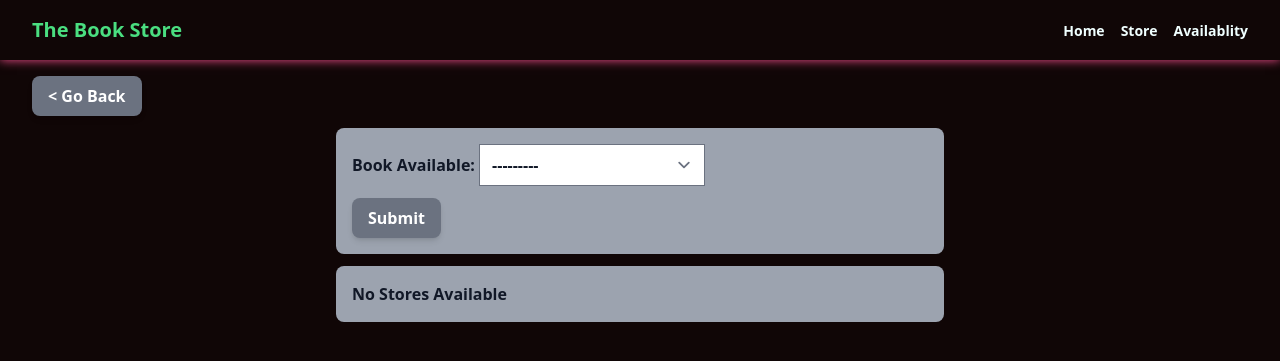
After one commit to KNIGHTCORE47/Django_Course_ChaiAurCode, a Django app: template 007_Django_Project_01_Django_Forms/djangoProject02/bookStore/templates/website/book_availablity.html in a window 1280 px wide. The commit adds this page. Shown: the top 361 px of the page. Run offline with Django 5.2, Linux system fonts and the light colour scheme; the template is opened without the code that fills it: values that come from a table or form of the project are taken from there, others are empty; data comes from the database, SQL or seed files in the repository; some libraries are stand-ins or nearby versions.

Commit message:
feat: Add Book Availability Page and Update Navigation
- Created a new template `book_availablity.html` that extends the base layout and provides a user interface for checking book availability.
- The page includes:
  - A "Go Back" button that allows users to return to the previous page.
  - A form that utilizes Django's CSRF protection and displays the form fields dynamically.
  - Conditional rendering to display available stores or a message indicating no stores are available, based on the `drop_down` context variable.
- Added a new image file `58293924.jpg` to the media uploads directory, which may be used for visual enhancements on the availability page.
- Updated the `layout.html` template to include a new navigation link for the Book Availability page, replacing the previous "Contact" link with "Availability" for better clarity and user experience.

This commit enhances the user experience by providing a dedicated page for checking book availability and ensures that the navigation reflects this new feature.

```diff
--- /dev/null
+++ b/007_Django_Project_01_Django_Forms/djangoProject02/bookStore/templates/website/book_availablity.html
@@ -0,0 +1,66 @@
+{% extends "layout.html" %}
+
+{% block title %}
+    Book Availablity
+{% endblock %}
+
+{% block content %}
+
+<div class='space-y-3'>
+    <a href="javascript:history.back()">
+        <button
+            class="inline-block px-4 py-2 bg-gray-500 text-white font-semibold rounded-lg shadow-md hover:bg-gray-600"
+        >
+            {{'< Go Back'}}
+        </button>
+    </a>
+
+        <div
+            class='p-4  bg-gray-400 text-gray-900 rounded-lg font-semibold w-1/2 mx-auto'
+    >
+        <form method="post" class='space-y-3'>
+            <div>
+                {% csrf_token %}
+                {{ form.as_p }}
+            </div>
+
+            <button
+                type="submit"
+                class="inline-block px-4 py-2 bg-gray-500 text-white font-semibold rounded-lg shadow-md hover:bg-gray-600"
+            >
+                Submit
+            </button>
+        </form>
+    </div>
+
+    {% if drop_down %}
+
+        <div
+            class='p-4  bg-gray-400 text-gray-900 rounded-lg font-semibold w-1/2 mx-auto'
+        >
+            <h2 class='font-bold'>
+                Stores Available - </h2>
+            <ul>
+                {% for items in drop_down %}
+                    <li>
+                        {{ items.store_name }} - {{ items.store_location }}
+                    </li>
+                {% endfor %}
+            </ul>
+        </div>
+
+        {% else %}
+
+        <div
+            class='p-4  bg-gray-400 text-gray-900 rounded-lg font-semibold w-1/2 mx-auto'
+        >
+            <h2> No Stores Available</h2>
+        </div>
+    {% endif %}
+</div>
+
+{% endblock  %}
+
+
+
+{% comment %} NOTE - CSRF is a security feature provided by Django to protect against cross-site request forgery attacks {% endcomment %}
--- a/007_Django_Project_01_Django_Forms/djangoProject02/templates/layout.html
+++ b/007_Django_Project_01_Django_Forms/djangoProject02/templates/layout.html
@@ -37,10 +37,10 @@
                 </a>
             </li>
             <li>
-                <a href="#"
+                <a href="{% url 'book_availablity' %}"
                     class='text-sm'
                 >
-                    Contact
+                    Availablity
                 </a>
             </li>
         </ul>
```
Also changed, not shown: 007_Django_Project_01_Django_Forms/djangoProject02/media/uploads/58293924.jpg (added).
